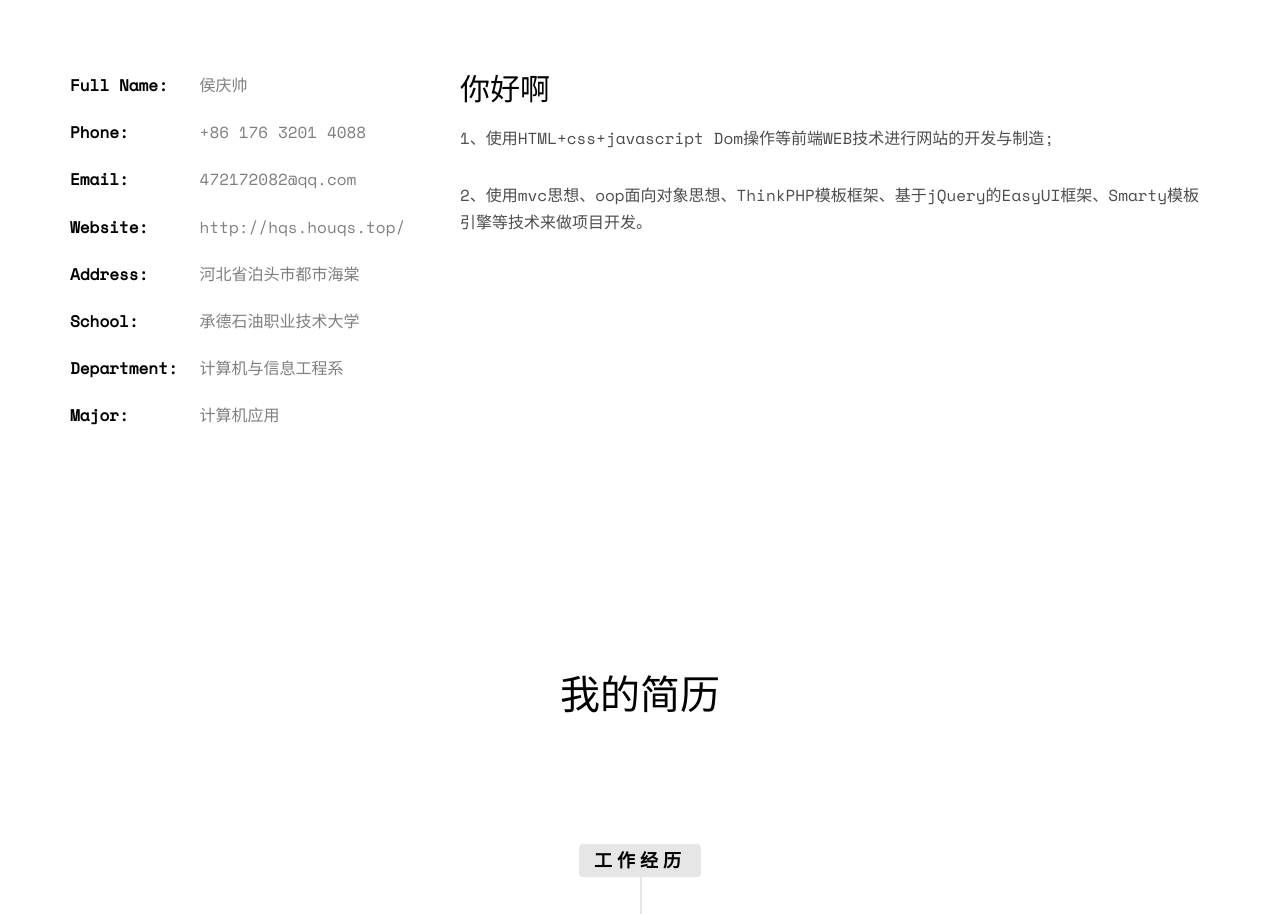
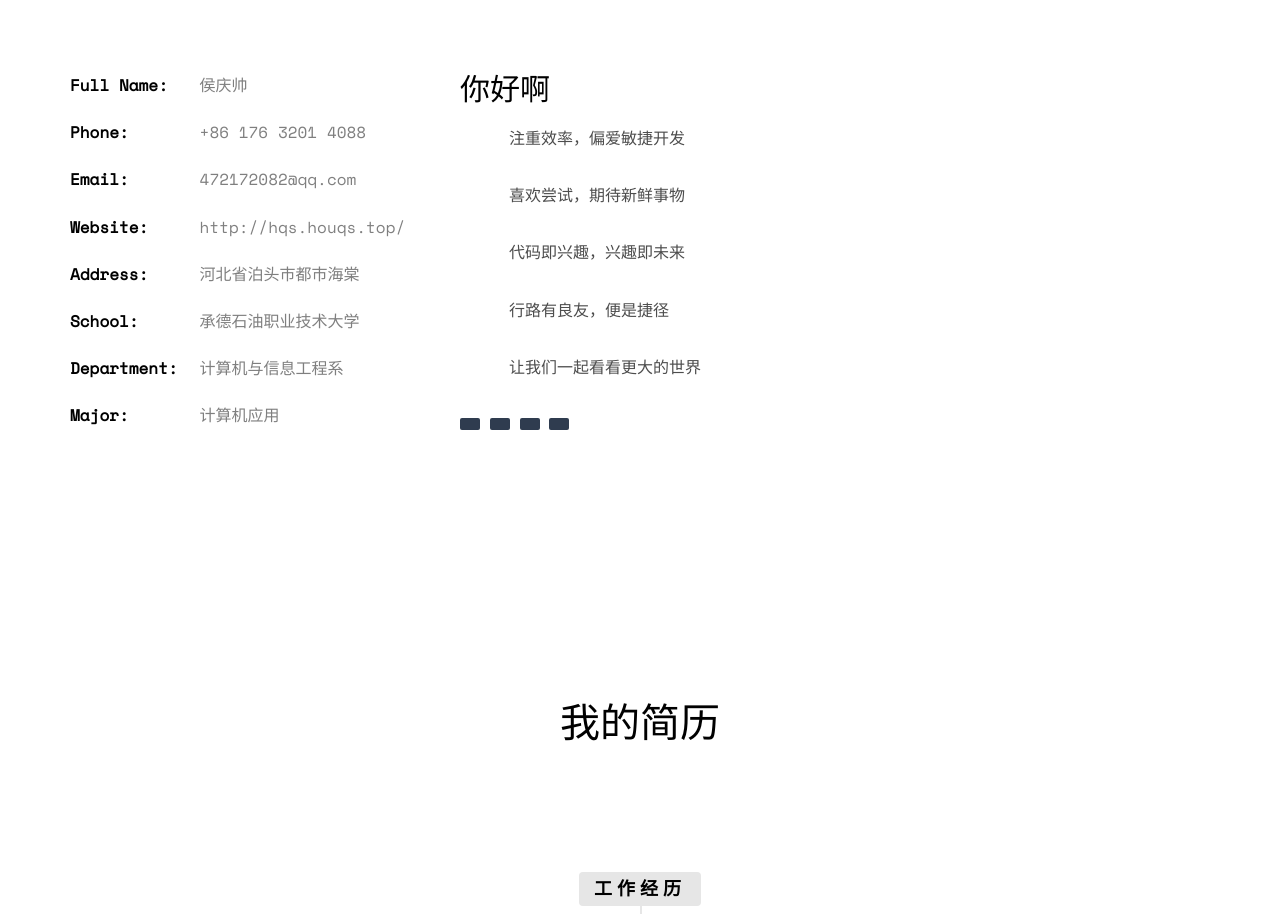
Before and after one commit to 472172082/472172082.github.io, a plain HTML site: page index.html in a window 1280 px wide. Shown: the part 1000-1914 px from the top of the page. Drawn offline with nearby package versions, Linux system fonts and the light colour scheme; files whose address does not match are found by name.

Commit message:
Update index.html

```diff
--- a/index.html
+++ b/index.html
@@ -118,14 +118,18 @@
                         </div>
                         <div class="col-md-8">
                             <h2>你好啊</h2>
-
-                            <p>
-                                    1、使用HTML+css+javascript Dom操作等前端WEB技术进行网站的开发与制造;
-
-                            </p>
-                            <p>
-                                    2、使用mvc思想、oop面向对象思想、ThinkPHP模板框架、基于jQuery的EasyUI框架、Smarty模板引擎等技术来做项目开发。
-
+                            <p> &nbsp;&nbsp;&nbsp;&nbsp;&nbsp;注重效率，偏爱敏捷开发</p>
+                            <p> &nbsp;&nbsp;&nbsp;&nbsp;&nbsp;喜欢尝试，期待新鲜事物</p>
+                            <p> &nbsp;&nbsp;&nbsp;&nbsp;&nbsp;代码即兴趣，兴趣即未来</p>
+                            <p> &nbsp;&nbsp;&nbsp;&nbsp;&nbsp;行路有良友，便是捷径</p>
+                            <p> &nbsp;&nbsp;&nbsp;&nbsp;&nbsp;让我们一起看看更大的世界</p>
+                            <p style="visibility: hidden ;">
+                                <ul class="fh5co-social-icons">
+                                    <li><a href="#"><i class=""></i></a></li>
+                                    <li><a href="#"><i class=""></i></a></li>
+                                    <li><a href="#"><i class=""></i></a></li>
+                                    <li><a href="#"><i class=""></i></a></li>
+                                </ul>
                             </p>
                         </div>
                     </div>
```
